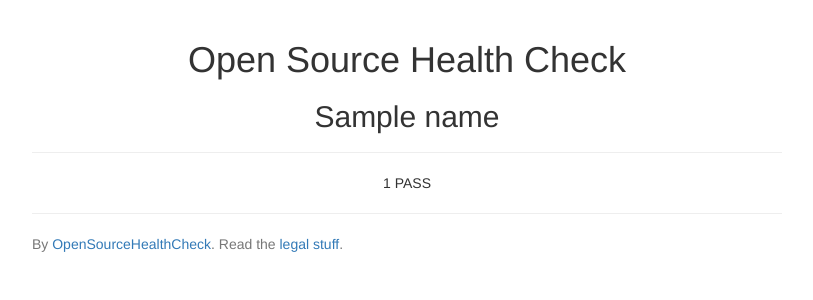
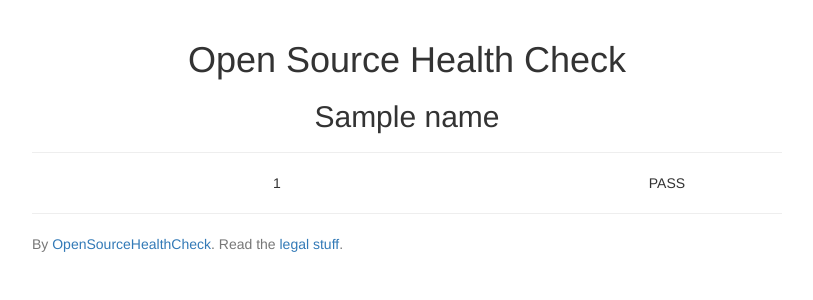
Before and after one commit to OpenSourceHealthCheck/healthcheck, a Flask app: template app/templates/results.html in a window 1280 px wide. Shown: the top 300 px of the page, without its empty margins (233-1046 px from the left). Run offline with Flask 2, Linux system fonts and the light colour scheme; the template is opened without the code that fills it: most values are stand-ins (such as "Sample title", 1, 10 or a date in 2020); some libraries are stand-ins or nearby versions.

Commit message:
Added rows to get Pass/Fail nicely

```diff
--- a/app/templates/results.html
+++ b/app/templates/results.html
@@ -32,12 +32,18 @@
 
 
         {% for result in results %}
+            <div class="row">
+                <div class="col-md-8">
             {{ result[0] }}
+        </div>
+            <div class="col-md-4 passfail">
             {% if result[1] %}
                 PASS
             {% else %}
                 FAIL
             {% endif %}
+            </div>
+            </div>
         {% endfor %}
 
     </div>
```
